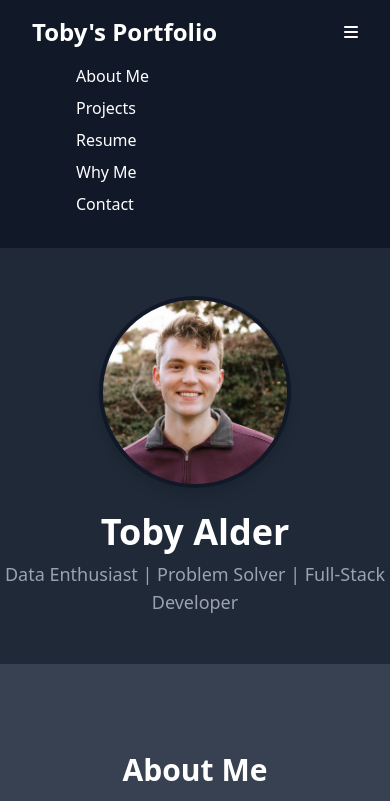
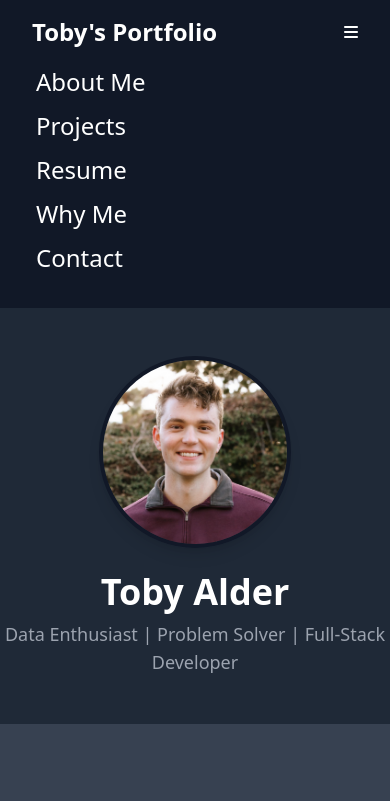
Before and after one commit to Master-004/my-website, a website: page index.html in a window 390 px wide. Both pictures are taken after a click on the button 351 px from the left and 32 px from the top of the page. Shown: the top 801 px of the page. Drawn offline with nearby package versions, Linux system fonts and the light colour scheme.

Commit message:
Fixed hamburger layout

```diff
--- a/index.html
+++ b/index.html
@@ -48,7 +48,7 @@
             <a
               href="#about"
               class="hover:text-blue-400"
-              style="padding-left: 60px"
+              style="padding-left: 20px; font-size: 24px;"
             >
               About Me
             </a>
@@ -57,7 +57,7 @@
             <a
               href="#projects"
               class="hover:text-blue-400"
-              style="padding-left: 60px"
+              style="padding-left: 20px; font-size: 24px;"
             >
               Projects
             </a>
@@ -66,7 +66,7 @@
             <a
               href="#resume"
               class="hover:text-blue-400"
-              style="padding-left: 60px"
+              style="padding-left: 20px; font-size: 24px;"
             >
               Resume
             </a>
@@ -75,7 +75,7 @@
             <a
               href="#moreabout"
               class="hover:text-blue-400"
-              style="padding-left: 60px"
+              style="padding-left: 20px; font-size: 24px;"
             >
               Why Me
             </a>
@@ -84,7 +84,7 @@
             <a
               href="#contact"
               class="hover:text-blue-400"
-              style="padding-left: 60px"
+              style="padding-left: 20px; font-size: 24px;"
             >
               Contact
             </a>
```
